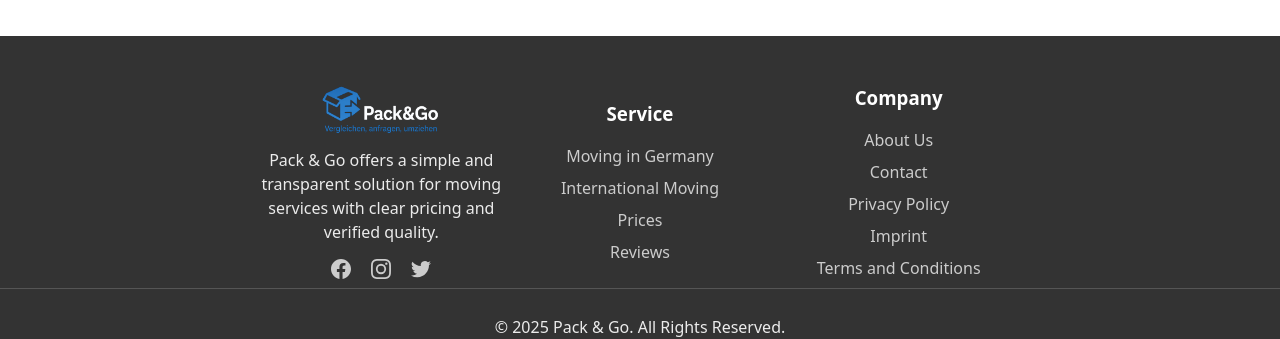
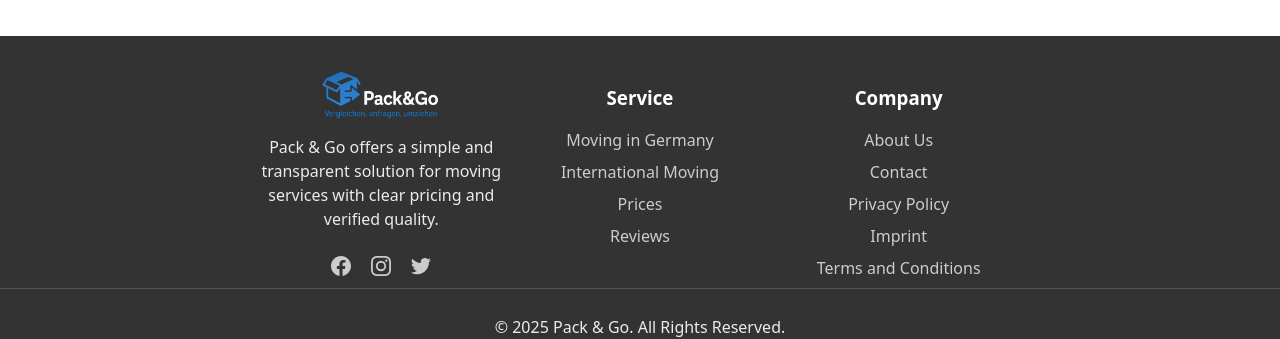
Before and after one commit to jili0/pack-and-go, a Next.js app: page / in a window 1280 px wide. Shown: the part 2479-2818 px from the top of the page. Built offline with nearby package versions, Linux system fonts and the light colour scheme; no server answers.

Commit message:
ajust footer style

```diff
--- a/src/app/styles/styles.css
+++ b/src/app/styles/styles.css
@@ -716,9 +716,15 @@ section {
 }
 
 @keyframes pulse {
-  0% { transform: scale(1); }
-  50% { transform: scale(1.1); }
-  100% { transform: scale(1); }
+  0% {
+    transform: scale(1);
+  }
+  50% {
+    transform: scale(1.1);
+  }
+  100% {
+    transform: scale(1);
+  }
 }
 
 /* CompanyDashboard */
@@ -782,7 +788,7 @@ footer .container {
   display: grid;
   grid-template-columns: 1fr 1fr;
   gap: 1rem;
-  align-items: center;
+  align-items: flex-start;
 }
 
 .footer-copyright {
@@ -793,10 +799,11 @@ footer .container {
 .footer-description {
   display: flex;
   flex-direction: column;
-  gap: 0.2rem;
+  gap: 0.3rem;
   align-items: center;
   order: -1;
   grid-column: 1 / -1;
+  margin-top: -14px;
 }
 
 .footer-logo {
@@ -808,6 +815,7 @@ footer .container {
 .footer-social {
   display: flex;
   gap: 1rem;
+  margin-top: .5rem;
 }
 
 footer h3 {
```
Also changed, not shown: public/images/img2.jpg (deleted), public/images/img3.jpg (deleted), src/app/styles/main-bg.css (deleted).
